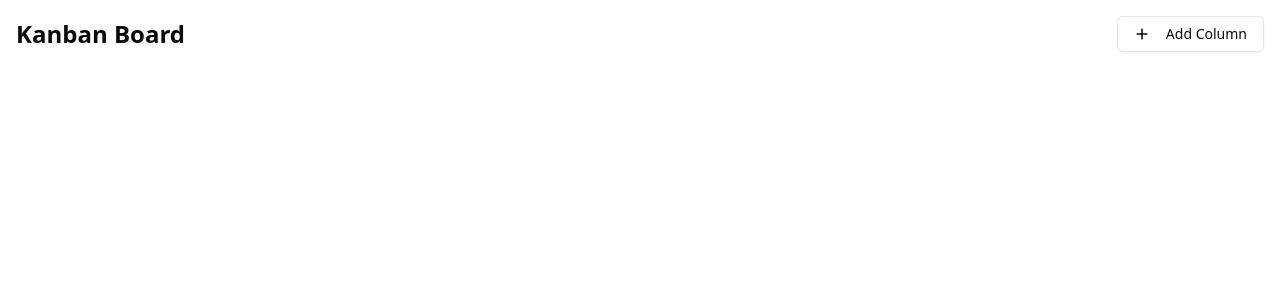
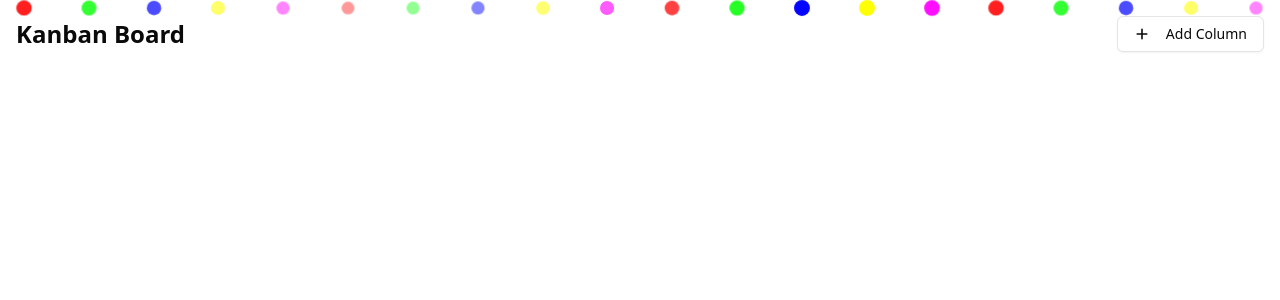
Before and after one commit to vocabotics/kanban, a React (Vite) app: page / in a window 1280 px wide. Shown: the top 300 px of the page. Built offline with nearby package versions, Linux system fonts and the light colour scheme.

Commit message:
feat: add animated christmas lights around the kaban

```diff
--- /dev/null
+++ b/src/components/ChristmasLights.tsx
@@ -0,0 +1,26 @@
+import { motion } from 'framer-motion';
+
+export function ChristmasLights() {
+  const colors = ['#ff0000', '#00ff00', '#0000ff', '#ffff00', '#ff00ff'];
+
+  return (
+    <div className="fixed top-0 left-0 right-0 flex justify-between px-4">
+      {Array.from({ length: 20 }).map((_, i) => (
+        <motion.div
+          key={i}
+          className="w-4 h-4 rounded-full"
+          style={{ backgroundColor: colors[i % colors.length] }}
+          animate={{
+            opacity: [0.4, 1, 0.4],
+            scale: [0.8, 1, 0.8],
+          }}
+          transition={{
+            duration: 1.5,
+            repeat: Infinity,
+            delay: i * 0.1,
+          }}
+        />
+      ))}
+    </div>
+  );
+}
--- a/src/components/KanbanBoard.tsx
+++ b/src/components/KanbanBoard.tsx
@@ -2,12 +2,14 @@ import { ScrollArea } from '@/components/ui/scroll-area';
 import { useKanbanStore } from '@/store/kanbanStore';
 import { KanbanColumn } from './KanbanColumn';
 import { AddColumnDialog } from './AddColumnDialog';
+import { ChristmasLights } from './ChristmasLights';
 
 export function KanbanBoard() {
   const columns = useKanbanStore((state) => state.columns);
 
   return (
     <div className="flex h-full flex-col gap-4 p-4">
+      <ChristmasLights />
       <div className="flex items-center justify-between">
         <h1 className="text-2xl font-bold">Kanban Board</h1>
         <AddColumnDialog />
```
